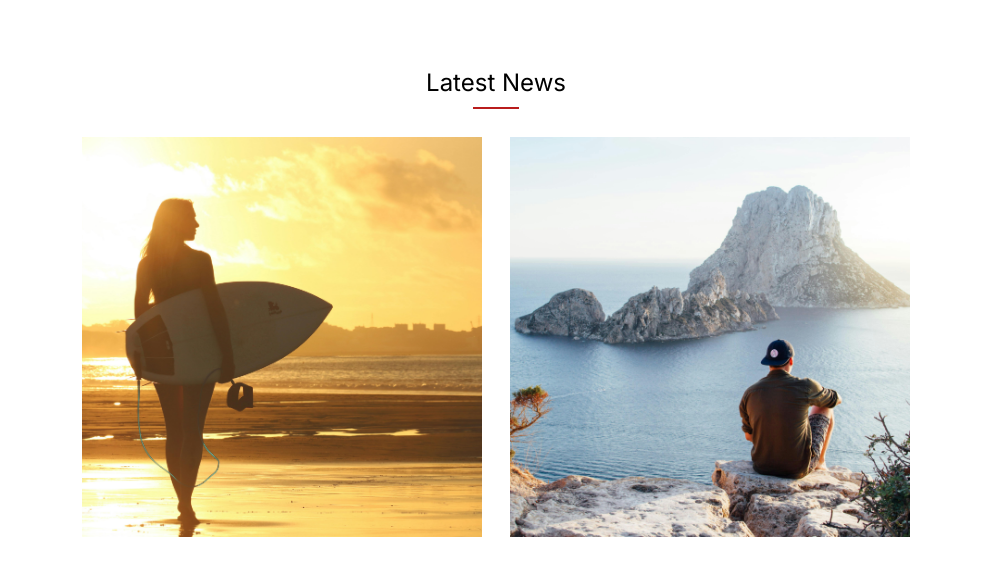
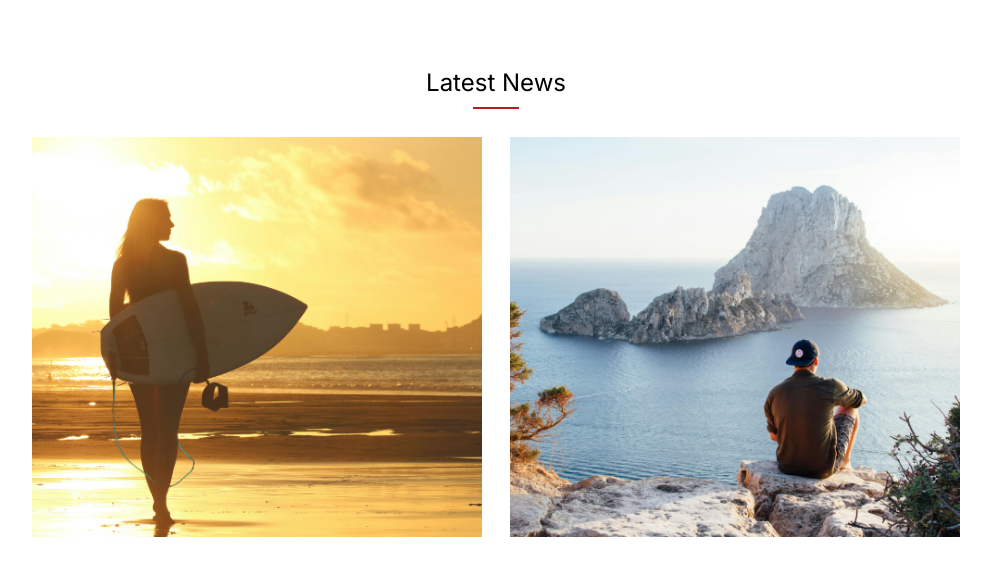
Before and after one commit to joseph-lang7/Ecom-Store, a Next.js app: page / in a window 1280 px wide. Shown: the part 3520-4083 px from the top of the page, without its empty margins (144-1135 px from the left). Built offline with nearby package versions, Linux system fonts and the light colour scheme; grey boxes are pictures that could not be loaded.

Commit message:
Adjust width of news card

```diff
--- a/app/components/latest-news/components/news-card.tsx
+++ b/app/components/latest-news/components/news-card.tsx
@@ -8,7 +8,7 @@ export const NewsCard = ({ image }: Props) => {
 
   return (
     <div
-      className={` relative h-[400px] w-full max-w-[400px] text-xs overflow-hidden`}
+      className={` relative h-[400px] w-full lg:max-w-[450px] text-xs overflow-hidden`}
       onMouseEnter={() => setIsHovered(true)}
       onMouseLeave={() => setIsHovered(false)}
     >
--- a/app/components/latest-news/latest-news.tsx
+++ b/app/components/latest-news/latest-news.tsx
@@ -6,7 +6,7 @@ export const LatestNews = () => {
     <div className="flex flex-col items-center w-full mb-10">
       <SectionTitle title="Latest News" />
       <div className="w-full flex justify-center my-7">
-        <div className="flex flex-wrap justify-center w-full max-w-[1400px] px-5 gap-7">
+        <div className="flex flex-wrap justify-center w-full px-5 gap-7">
           <NewsCard image="surfer.jpg" />
           <NewsCard image="man-looking-at-ocean.jpg" />
           <NewsCard image="woman-in-pool.jpg" />
```
